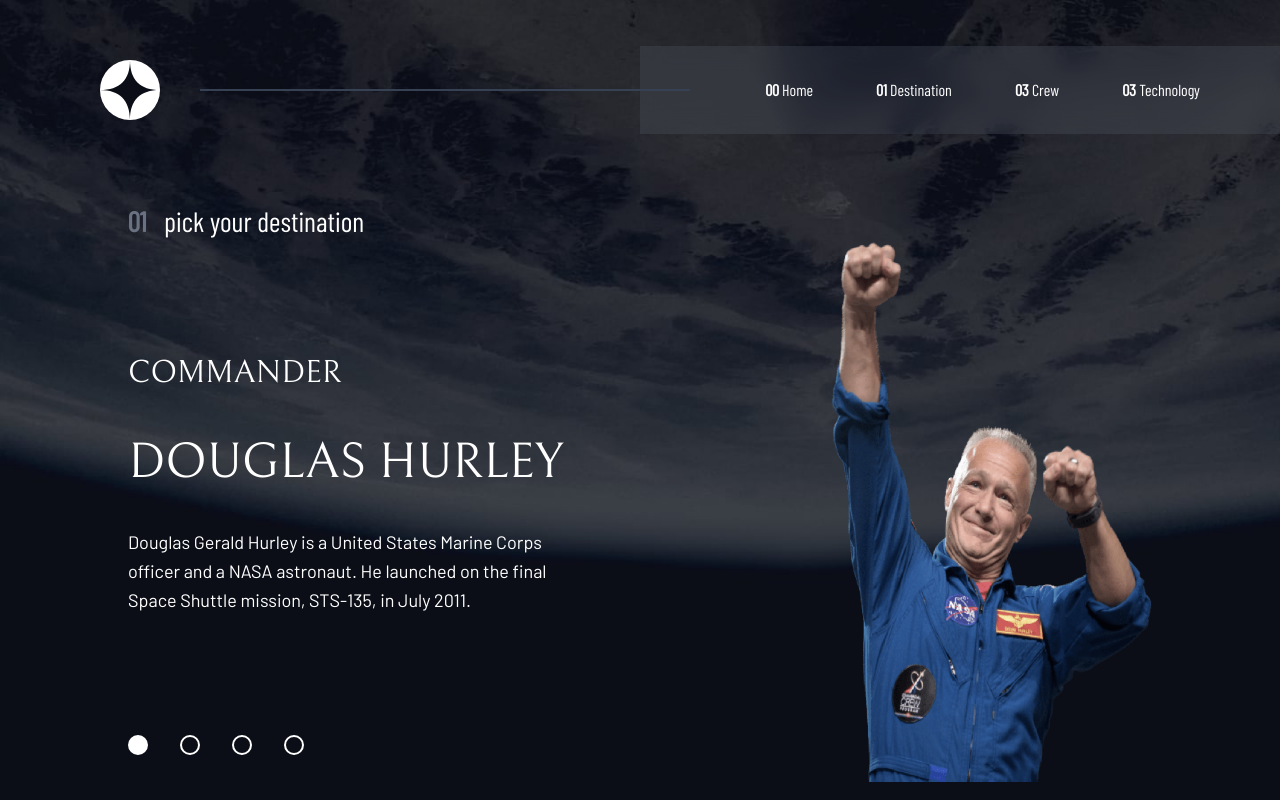
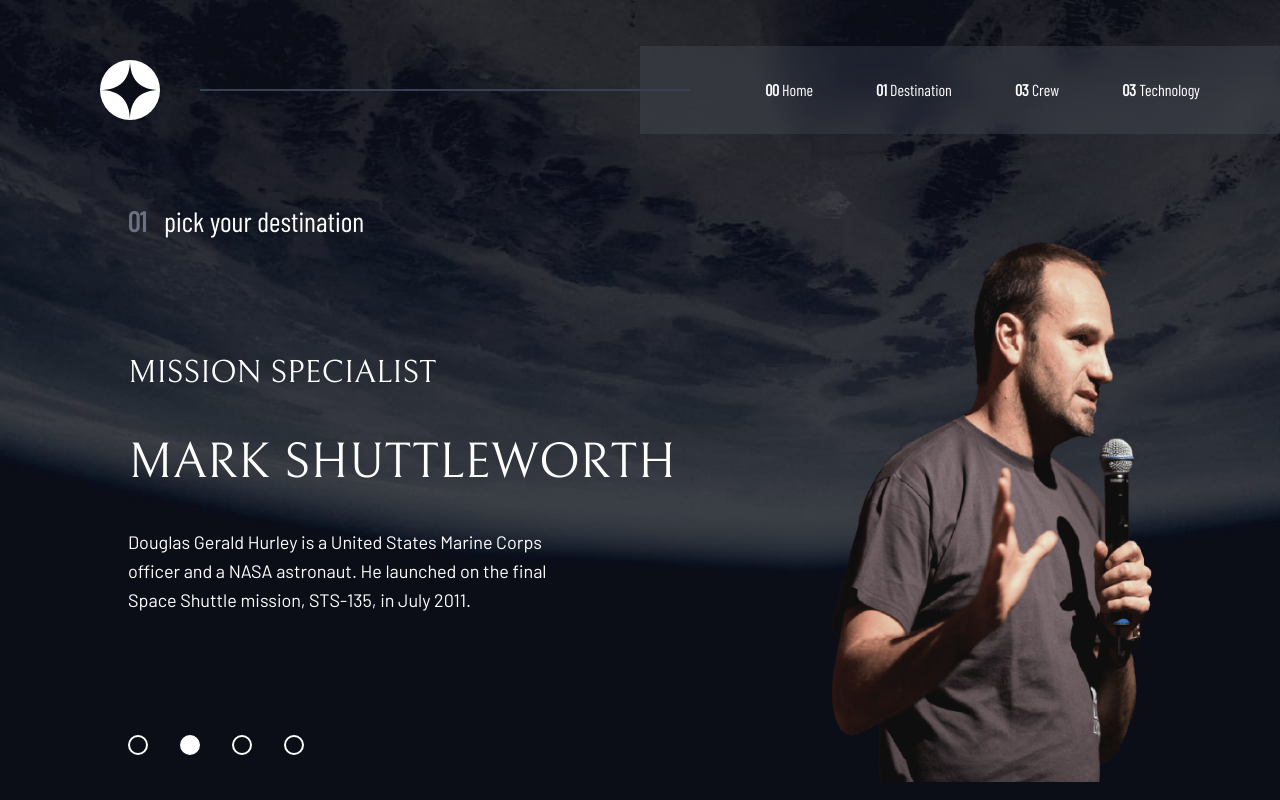
Before and after one commit to Jerry3048/Space-tourism, a React (Vite) app: page /Crew in a window 1280 px wide. Built offline with nearby package versions, Linux system fonts and the light colour scheme.

Commit message:
fix: Add auto-switching functionality to tabs in Crew, Destination, and Technology components

```diff
--- a/src/Pages/Crew.jsx
+++ b/src/Pages/Crew.jsx
@@ -1,5 +1,5 @@
 import Nav from "../Components/Nav"
-import {useState} from "react"
+import { useState, useEffect } from 'react';
 import img1 from  "../assets/crew/image-douglas-hurley.png"
 import img2 from  "../assets/crew/image-mark-shuttleworth.png"
 import img3 from  "../assets/crew/image-victor-glover.png"
@@ -17,6 +17,14 @@
 function Crew() {
   const [activeTab, setActiveTab] = useState(0);
   const tab = tabs[activeTab];
+
+useEffect(() => {
+    const interval = setInterval(() => {
+      setActiveTab((prevTab) => (prevTab + 1) % tabs.length);
+    }, 3000);
+
+    return () => clearInterval(interval);
+  }, []);
 
 
   return (
--- a/src/Pages/Destination.jsx
+++ b/src/Pages/Destination.jsx
@@ -1,9 +1,9 @@
-import { useState } from 'react'
-import Nav from '../Components/Nav'
-import MoonImg from '../assets/destination/image-moon.png'
-import MarsImg from '../assets/destination/image-mars.png'
-import EuropaIng from  '../assets/destination/image-europa.png'
-import TitanImg from  '../assets/destination/image-titan.png'
+import { useState, useEffect } from 'react';
+import Nav from '../Components/Nav';
+import MoonImg from '../assets/destination/image-moon.png';
+import MarsImg from '../assets/destination/image-mars.png';
+import EuropaIng from  '../assets/destination/image-europa.png';
+import TitanImg from  '../assets/destination/image-titan.png';
 
 const tabs = [
     { name: 'Moon', description: "See our planet as you've never seen it before. A perfect relaxing trip away to help regain perspective and come back refreshed. While you're there, take in some history by visiting the Luna 2 and Apolo 11 landing sites.", image: MoonImg, distance: '384,400 km', travelTime: '3 DAYS' },
@@ -18,6 +18,15 @@
 function Destination() {
   const [activeTab, setActiveTab] = useState(0);
   const tab = tabs[activeTab];
+
+
+  useEffect(() => {
+    const interval = setInterval(() => {
+      setActiveTab((prevTab) => (prevTab + 1) % tabs.length);
+    }, 3000);
+
+    return () => clearInterval(interval);
+  }, []);
 
 
   return (
--- a/src/Pages/Technology.jsx
+++ b/src/Pages/Technology.jsx
@@ -1,5 +1,5 @@
 import Nav from '../Components/Nav';
-import { useState } from 'react';
+import { useState, useEffect } from 'react';
 import img1 from '../assets/technology/image-launch-vehicle-portrait.jpg'
 import img2 from '../assets/technology/image-spaceport-portrait.jpg'
 import img3 from '../assets/technology/image-space-capsule-portrait.jpg'
@@ -18,6 +18,14 @@
 function Technology() {
     const [activeTab, setActiveTab] = useState(0);
     const tab = tabs[activeTab];
+
+useEffect(() => {
+    const interval = setInterval(() => {
+      setActiveTab((prevTab) => (prevTab + 1) % tabs.length);
+    }, 3000);
+
+    return () => clearInterval(interval);
+  }, []);
 
 
   return (
```
